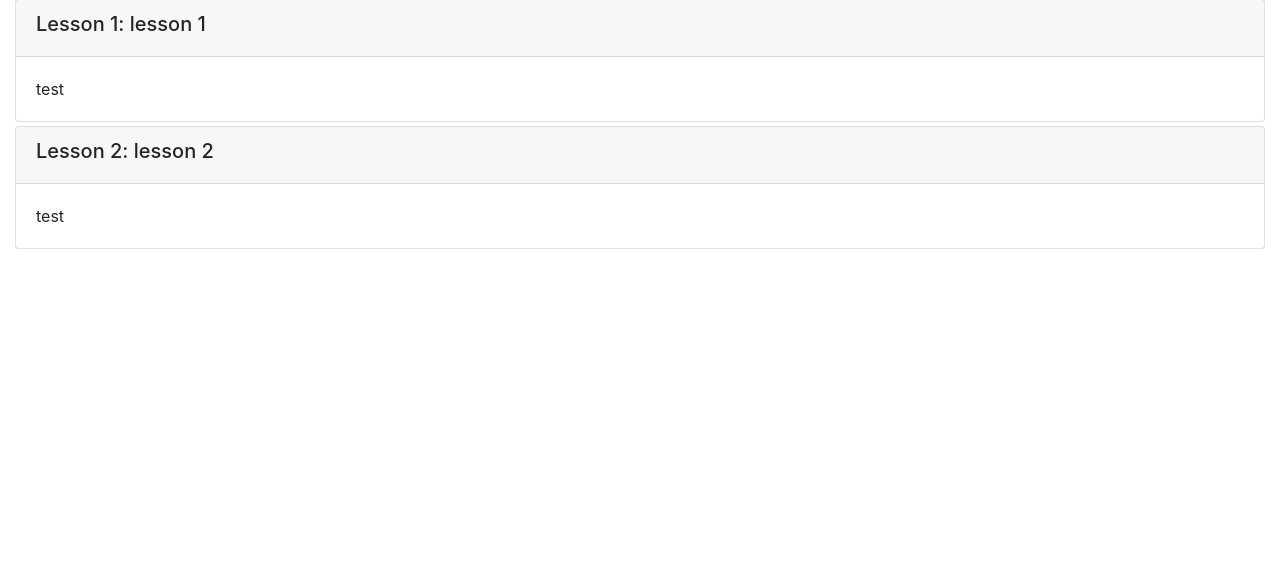
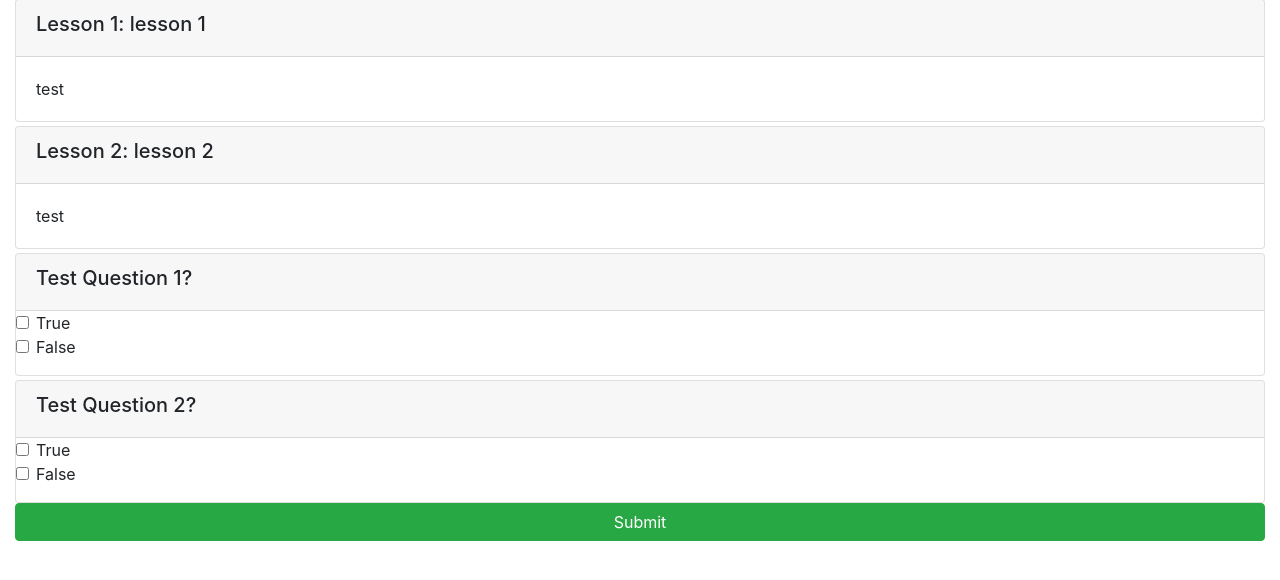
Before and after one commit to nicpmarks/DjangoFinalProject, a Django app: page /onlinecourse/1/ in a window 1280 px wide. Shown: the part 103-683 px from the top of the page. Run offline with Django 3.2, Linux system fonts and the light colour scheme; a user stored in the database is signed in; data comes from the database, SQL or seed files in the repository; both versions use the stored data as it was after the commit; some libraries are stand-ins or nearby versions.

Commit message:
finished lab 2

```diff
--- a/onlinecourse/templates/onlinecourse/course_detail_bootstrap.html
+++ b/onlinecourse/templates/onlinecourse/course_detail_bootstrap.html
@@ -75,25 +75,31 @@
             <input type="check" name="choice_{{choice.id}}" id="{{choice.id}}" ...>
             -->
 
-            <!-- A choice submission form example
+            <!-- A choice submission form example  -->
+            {% if user.is_authenticated %}
                 <form id="questionform" action="point to a submit view" method="post">
-                        ... for each question in the course ...
+                    {% for question in course.question_set.all %}
                             <div class="card mt-1">
-                            <div class="card-header"><h5>{{ question.question_text}}</h5></div>
+                                <div class="card-header"><h5>{{ question.question}}</h5></div>
                                 {% csrf_token %}
                                 <div class="form-group">
-                               ... for each choice in the question ...
+                                {% for choice in question.choice_set.all %}
                                     <div class="form-check">
                                         <label class="form-check-label">
                                             <input type="checkbox" name="choice_{{choice.id}}"
                                                 class="form-check-input" id="{{choice.id}}"
-                                               value="{{choice.id}}">{{ choice.choice_text }}
+                                                value="{{choice.id}}">{{ choice.content }}
                                         </label>
                                     </div>
+                                {% endfor %}
                                 </div>
                             </div>
+                    {% endfor %}
                     <input class="btn btn-success btn-block" type="submit" value="Submit">
-            </form> -->
+
+                </form>
+
+            {% endif %}
 
             <!--Check here to see more details Bootstrap checkbox
              https://www.w3schools.com/bootstrap4/bootstrap_forms_inputs.asp-->
```
Also changed, not shown: db.sqlite3, static/media/course_images/20211031_113424.jpg (added). Lines whose indentation alone changed are shown as unchanged.
